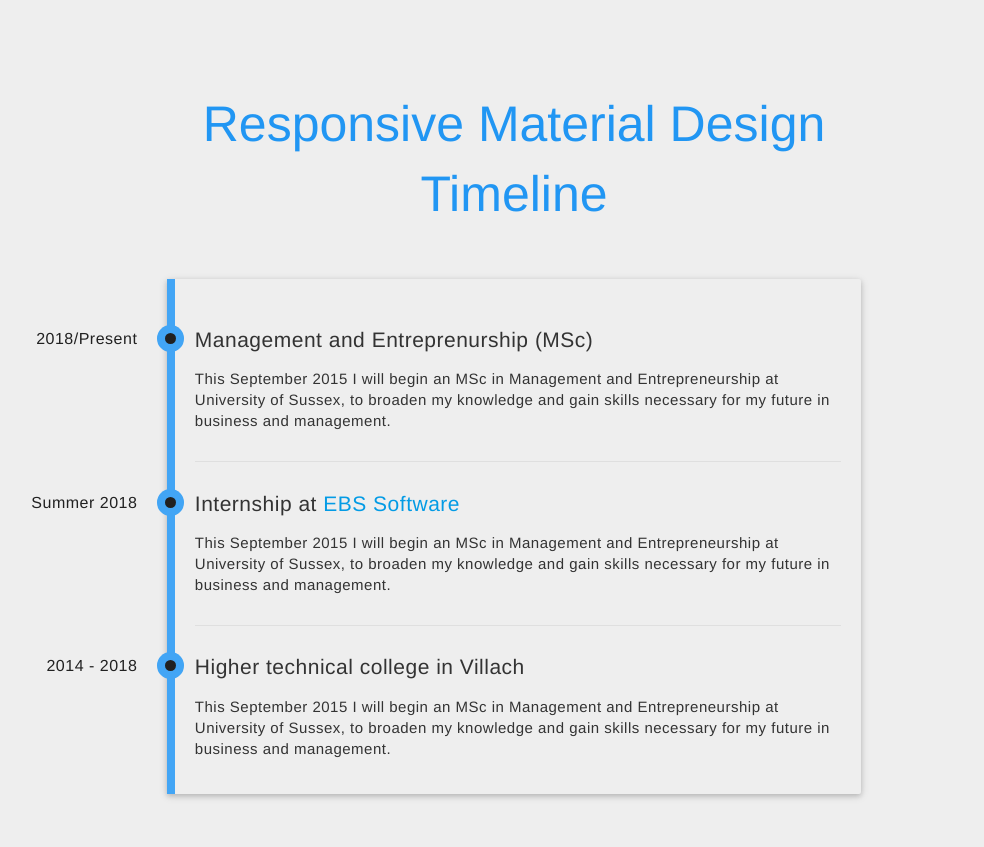
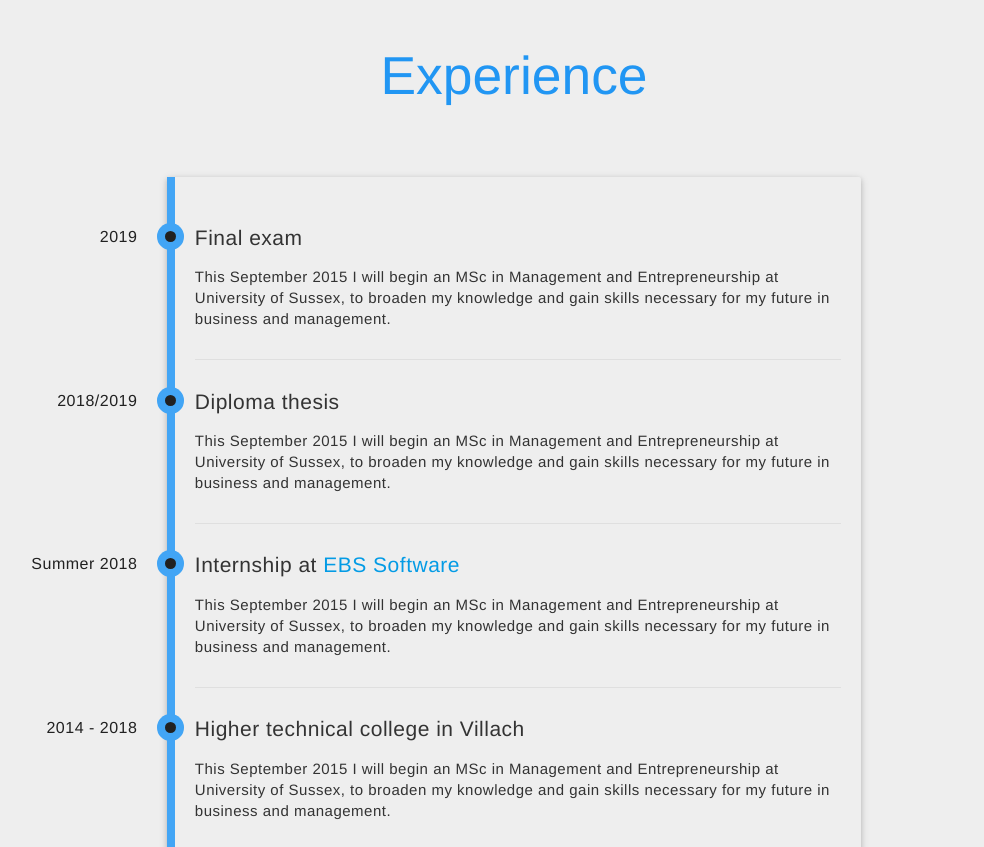
Before and after one commit to davidkroell/davidkroell.github.io-old, a plain HTML site: page more/index.html in a window 1280 px wide. Shown: the part 976-1823 px from the top of the page, without its empty margins (126-1110 px from the left). Drawn offline with nearby package versions, Linux system fonts and the light colour scheme.

Commit message:
add timeline content

```diff
--- a/more/index.html
+++ b/more/index.html
@@ -82,19 +82,28 @@
 
     <section id="timeline" class="timeline-outer">
         <div class="container" id="content">
+            <h2 class="blue-text lighten-1">Experience</h2>
             <div class="row">
                 <div class="col s12 m12 l12">
-                    <h1 class="blue-text lighten-1 header">Responsive Material Design Timeline</h1>
                     <ul class="timeline">
-                        <li class="event" data-date="2018/Present">
-                            <h3>Management and Entreprenurship (MSc)</h3>
+                        <li class="event" data-date="2019">
+                            <h3>Final exam</h3>
+                            <p>
+                                This September 2015 I will begin an MSc in Management and Entrepreneurship at University of Sussex, to broaden my knowledge
+                                and gain skills necessary for my future in business and management.
+                            </p>
+                        </li>
+                        <li class="event" data-date="2018/2019">
+                            <h3>Diploma thesis</h3>
                             <p>
                                 This September 2015 I will begin an MSc in Management and Entrepreneurship at University of Sussex, to broaden my knowledge
                                 and gain skills necessary for my future in business and management.
                             </p>
                         </li>
                         <li class="event" data-date="Summer 2018">
-                            <h3>Internship at <a href="https://www.ebs-software.at/">EBS Software</a>   </h3>
+                            <h3>Internship at
+                                <a href="https://www.ebs-software.at/">EBS Software</a>
+                            </h3>
                             <p>
                                 This September 2015 I will begin an MSc in Management and Entrepreneurship at University of Sussex, to broaden my knowledge
                                 and gain skills necessary for my future in business and management.
```
